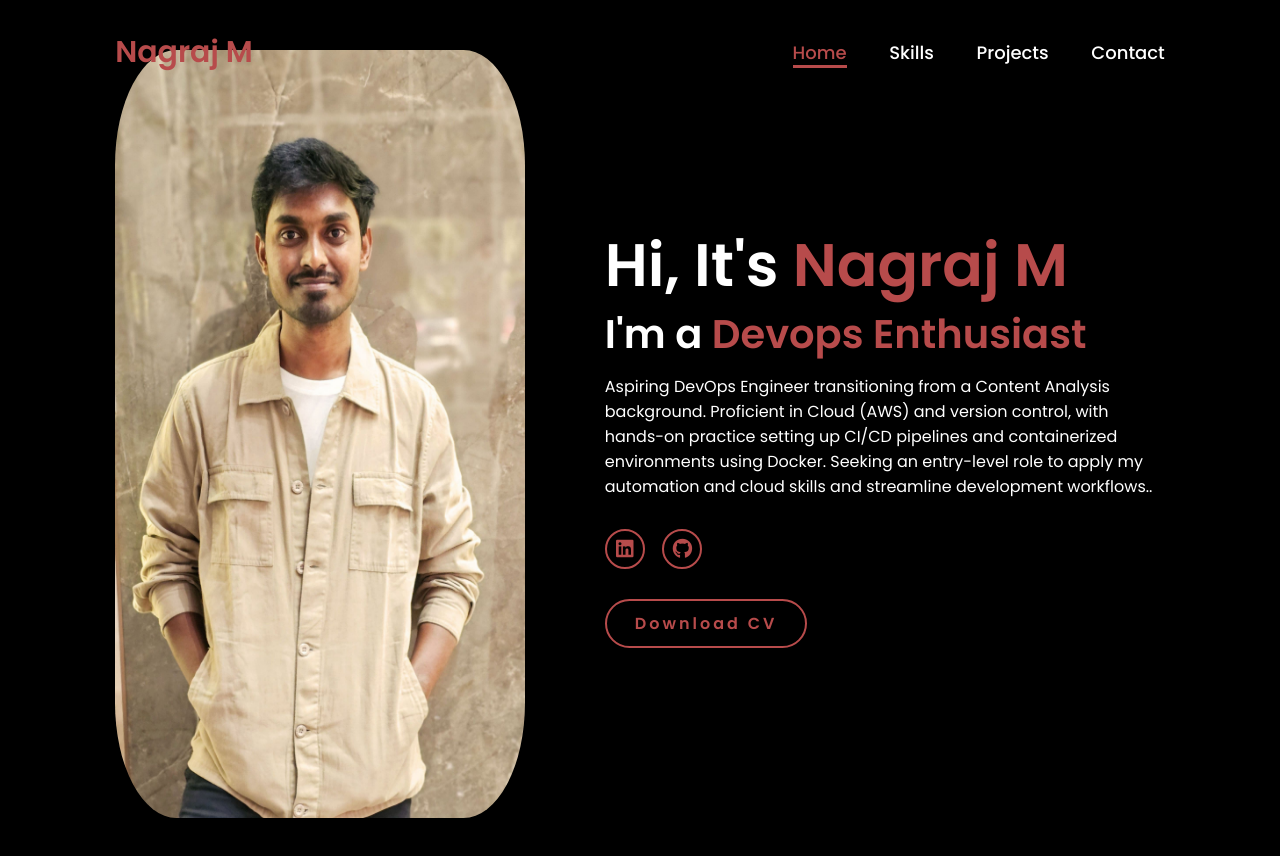
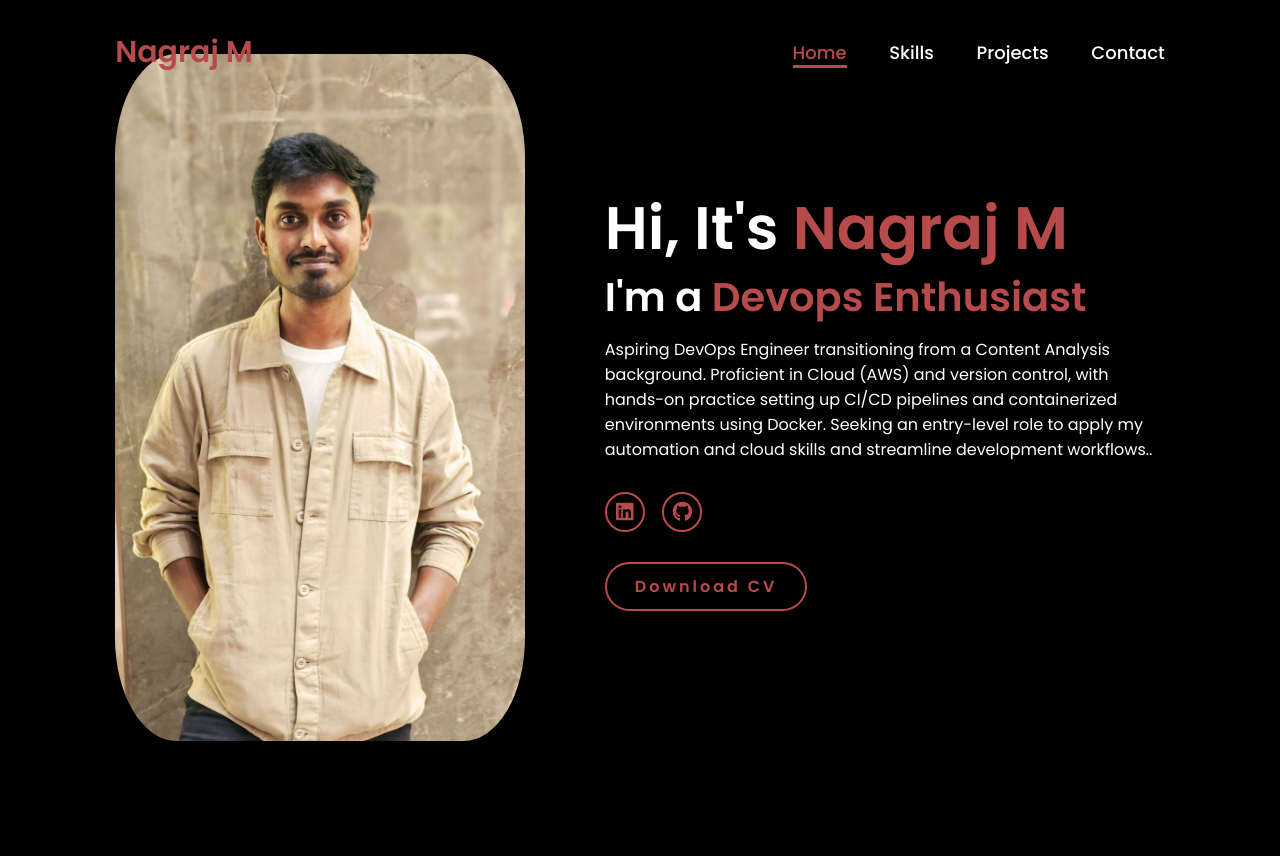
Before and after one commit to NagrajM99/Alex-portfolio, a plain HTML site: page index.html in a window 1280 px wide. Shown: the top 856 px of the page. After the commit the page ends 800 px from the top, so only its background shows below. Drawn offline with Linux system fonts and the light colour scheme.

Commit message:
Update style.css

```diff
--- a/style.css
+++ b/style.css
@@ -137,7 +137,6 @@ span{
 .home-img img{
     position: relative;
     width: 32vw;
-    height: 60vw;
     border-radius: 15%;
     box-shadow: 0 0 25px solid #b74b4b;
     transition: 0.2s linear;
```
